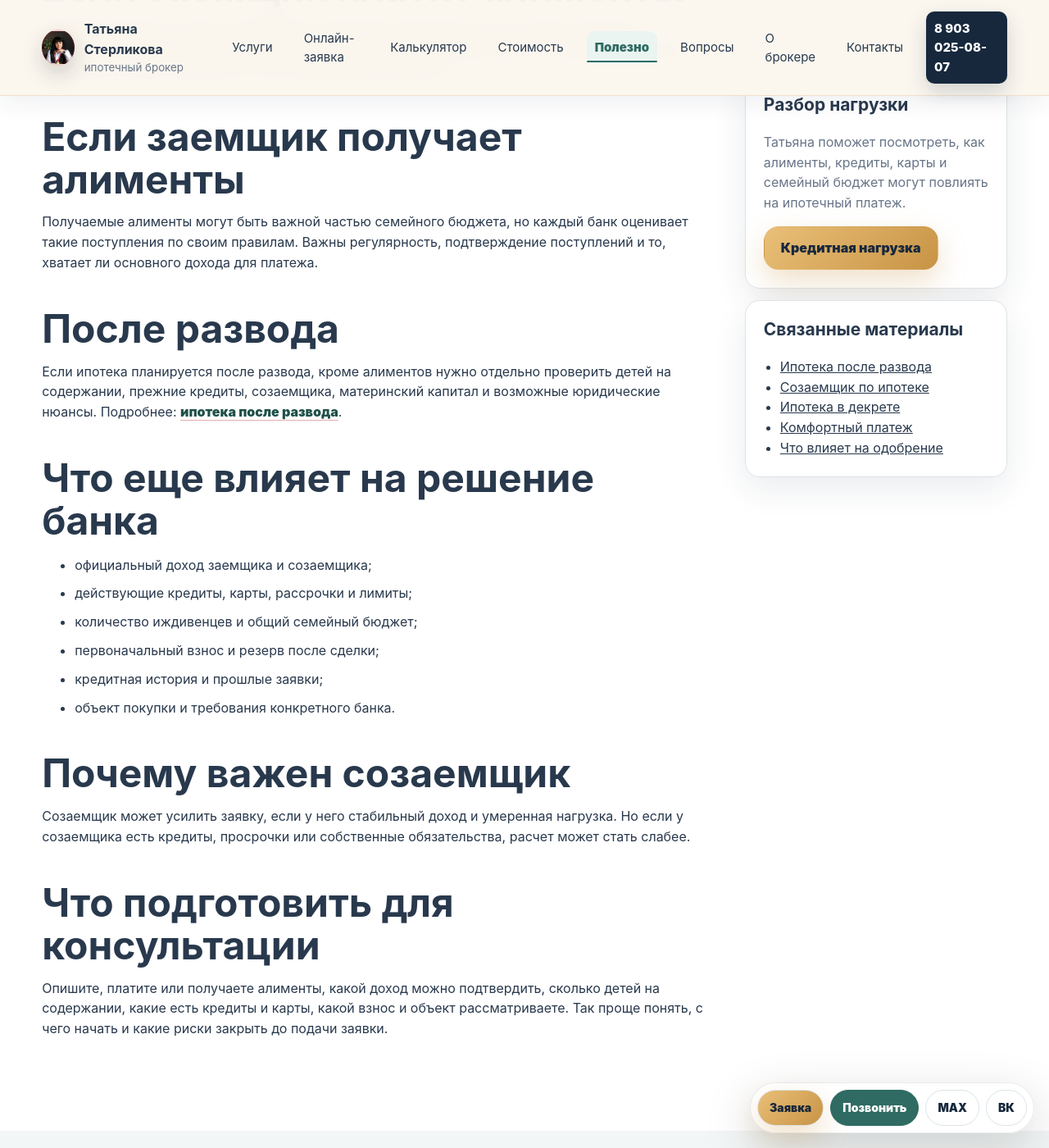
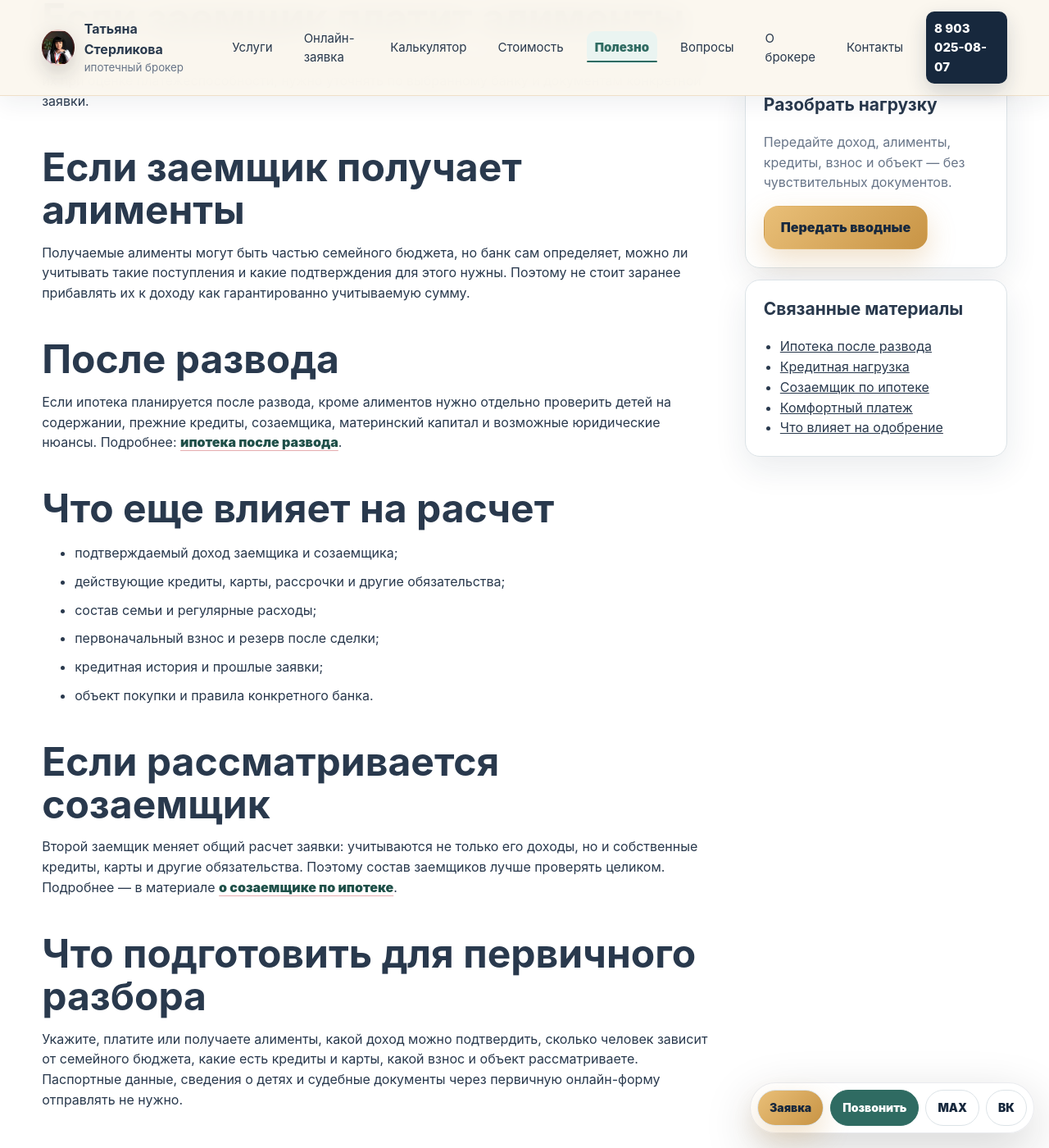
Before and after one commit to deputat36/broker, a Jekyll site: the page built from polezno/ipoteka-s-alimentami.md, in a window 1280 px wide and 1400 px high, scrolled down 1032 px. Shown: the whole window at 82% size. Built offline with Jekyll 4.4.1, drawn with Linux system fonts in a browser that asks for light colours; some of the changed text lies outside the part shown.

Commit message:
Усилить маршрут ипотеки с алиментами (#84)
Добавить измеримый handoff, нейтрализовать универсальные банковские формулировки и защитить чувствительные семейные данные на первичном этапе.

```diff
--- a/polezno/ipoteka-s-alimentami.md
+++ b/polezno/ipoteka-s-alimentami.md
@@ -1,7 +1,7 @@
 ---
 layout: "default"
 title: "Ипотека с алиментами | Татьяна Стерликова"
-description: "Как алименты могут влиять на ипотеку: если заемщик платит или получает алименты, как банк смотрит доход, обязательства, детей, созаемщика и платеж."
+description: "Как алименты могут влиять на ипотеку: что проверить, если заемщик платит или получает алименты, как учитывать семейный бюджет, кредиты, созаемщика и платеж."
 permalink: "/polezno/ipoteka-s-alimentami/"
 breadcrumb: "Ипотека с алиментами"
 og_type: "article"
@@ -11,9 +11,9 @@
 <section class="page-hero section">
   <p class="eyebrow">Доход и обязательства</p>
   <h1>Ипотека с алиментами: что проверить до заявки</h1>
-  <p class="lead">Алименты могут влиять на ипотечную заявку по-разному: для одного заемщика это обязательный расход, для другого — возможный доход семьи. Банк смотрит всю картину: доход, нагрузку, детей, созаемщика и объект.</p>
+  <p class="lead">Если в семейном бюджете есть алименты, важно заранее отделить регулярные обязательства от подтверждаемых поступлений и посмотреть всю финансовую картину. Как конкретный банк учитывает эти суммы, зависит от его правил и документов.</p>
   <div class="hero-actions">
-    <a class="btn btn-primary" href="{{ '/konsultaciya/' | relative_url }}">Разобрать ситуацию</a>
+    <a class="btn btn-primary" href="{{ '/online-zayavka/' | relative_url }}?source={{ page.url | url_encode }}&amp;scenario={{ 'Другая ситуация' | url_encode }}&amp;placement=alimony_hero">Разобрать ситуацию онлайн</a>
     <a class="btn btn-secondary" href="tel:+79030250807">Позвонить Татьяне</a>
   </div>
 </section>
@@ -21,43 +21,43 @@
 <section class="section content-layout">
   <article class="content-main">
     <h2>Если заемщик платит алименты</h2>
-    <p>Для банка алименты обычно выглядят как регулярное обязательство. Это может уменьшить свободный доход, из которого рассчитывается будущий ипотечный платеж. Поэтому важно заранее понимать не только зарплату, но и все ежемесячные расходы.</p>
+    <p>Такие платежи нужно включить в картину регулярных обязательств семьи. Как именно банк учитывает их при оценке платежеспособности, нужно уточнять по выбранному банку и документам конкретной заявки.</p>
 
     <h2>Если заемщик получает алименты</h2>
-    <p>Получаемые алименты могут быть важной частью семейного бюджета, но каждый банк оценивает такие поступления по своим правилам. Важны регулярность, подтверждение поступлений и то, хватает ли основного дохода для платежа.</p>
+    <p>Получаемые алименты могут быть частью семейного бюджета, но банк сам определяет, можно ли учитывать такие поступления и какие подтверждения для этого нужны. Поэтому не стоит заранее прибавлять их к доходу как гарантированно учитываемую сумму.</p>
 
     <h2>После развода</h2>
     <p>Если ипотека планируется после развода, кроме алиментов нужно отдельно проверить детей на содержании, прежние кредиты, созаемщика, материнский капитал и возможные юридические нюансы. Подробнее: <a class="text-link" href="{{ '/polezno/ipoteka-posle-razvoda/' | relative_url }}">ипотека после развода</a>.</p>
 
-    <h2>Что еще влияет на решение банка</h2>
+    <h2>Что еще влияет на расчет</h2>
     <ul>
-      <li>официальный доход заемщика и созаемщика;</li>
-      <li>действующие кредиты, карты, рассрочки и лимиты;</li>
-      <li>количество иждивенцев и общий семейный бюджет;</li>
+      <li>подтверждаемый доход заемщика и созаемщика;</li>
+      <li>действующие кредиты, карты, рассрочки и другие обязательства;</li>
+      <li>состав семьи и регулярные расходы;</li>
       <li>первоначальный взнос и резерв после сделки;</li>
       <li>кредитная история и прошлые заявки;</li>
-      <li>объект покупки и требования конкретного банка.</li>
+      <li>объект покупки и правила конкретного банка.</li>
     </ul>
 
-    <h2>Почему важен созаемщик</h2>
-    <p>Созаемщик может усилить заявку, если у него стабильный доход и умеренная нагрузка. Но если у созаемщика есть кредиты, просрочки или собственные обязательства, расчет может стать слабее.</p>
+    <h2>Если рассматривается созаемщик</h2>
+    <p>Второй заемщик меняет общий расчет заявки: учитываются не только его доходы, но и собственные кредиты, карты и другие обязательства. Поэтому состав заемщиков лучше проверять целиком. Подробнее — в материале <a class="text-link" href="{{ '/polezno/sozaemshchik-po-ipoteke/' | relative_url }}">о созаемщике по ипотеке</a>.</p>
 
-    <h2>Что подготовить для консультации</h2>
-    <p>Опишите, платите или получаете алименты, какой доход можно подтвердить, сколько детей на содержании, какие есть кредиты и карты, какой взнос и объект рассматриваете. Так проще понять, с чего начать и какие риски закрыть до подачи заявки.</p>
+    <h2>Что подготовить для первичного разбора</h2>
+    <p>Укажите, платите или получаете алименты, какой доход можно подтвердить, сколько человек зависит от семейного бюджета, какие есть кредиты и карты, какой взнос и объект рассматриваете. Паспортные данные, сведения о детях и судебные документы через первичную онлайн-форму отправлять не нужно.</p>
   </article>
 
   <aside class="sidebar">
     <div class="seo-panel">
-      <h3>Разбор нагрузки</h3>
-      <p>Татьяна поможет посмотреть, как алименты, кредиты, карты и семейный бюджет могут повлиять на ипотечный платеж.</p>
-      <a class="btn btn-primary" href="{{ '/polezno/kreditnaya-nagruzka-pered-ipotekoy/' | relative_url }}">Кредитная нагрузка</a>
+      <h3>Разобрать нагрузку</h3>
+      <p>Передайте доход, алименты, кредиты, взнос и объект — без чувствительных документов.</p>
+      <a class="btn btn-primary" href="{{ '/online-zayavka/' | relative_url }}?source={{ page.url | url_encode }}&amp;scenario={{ 'Другая ситуация' | url_encode }}&amp;placement=alimony_sidebar">Передать вводные</a>
     </div>
     <div class="seo-panel">
       <h3>Связанные материалы</h3>
       <ul>
         <li><a href="{{ '/polezno/ipoteka-posle-razvoda/' | relative_url }}">Ипотека после развода</a></li>
+        <li><a href="{{ '/polezno/kreditnaya-nagruzka-pered-ipotekoy/' | relative_url }}">Кредитная нагрузка</a></li>
         <li><a href="{{ '/polezno/sozaemshchik-po-ipoteke/' | relative_url }}">Созаемщик по ипотеке</a></li>
-        <li><a href="{{ '/polezno/ipoteka-v-dekrete/' | relative_url }}">Ипотека в декрете</a></li>
         <li><a href="{{ '/polezno/kak-ponyat-komfortnyy-platezh-po-ipoteke/' | relative_url }}">Комфортный платеж</a></li>
         <li><a href="{{ '/polezno/chto-vliyaet-na-odobrenie-ipoteki/' | relative_url }}">Что влияет на одобрение</a></li>
       </ul>
@@ -66,41 +66,35 @@
 </section>
 
 <section class="section muted">
-  <div class="section-head">
-    <p class="eyebrow">Чек-лист</p>
-    <h2>Что проверить заранее</h2>
-  </div>
+  <div class="section-head"><p class="eyebrow">Чек-лист</p><h2>Что проверить заранее</h2></div>
   <div class="checklist">
-    <div><strong>1</strong><span>Алименты являются расходом или поступлением в вашей ситуации.</span></div>
-    <div><strong>2</strong><span>Какие суммы можно подтвердить документами и выписками.</span></div>
-    <div><strong>3</strong><span>Какая общая кредитная нагрузка с учетом карт, кредитов и рассрочек.</span></div>
-    <div><strong>4</strong><span>Есть ли созаемщик и как банк может оценить его доход и обязательства.</span></div>
+    <div><strong>1</strong><span>Алименты являются регулярным расходом или поступлением в вашей ситуации.</span></div>
+    <div><strong>2</strong><span>Какие суммы и документы банк готов учитывать в конкретной заявке.</span></div>
+    <div><strong>3</strong><span>Какая общая нагрузка с учетом кредитов, карт и рассрочек.</span></div>
+    <div><strong>4</strong><span>Есть ли созаемщик и как меняется общий финансовый расчет.</span></div>
     <div><strong>5</strong><span>Хватает ли бюджета на платеж, сделку и резерв после покупки.</span></div>
   </div>
 </section>
 
 <section class="section related-section">
-  <div class="section-head">
-    <p class="eyebrow">Продолжить подготовку</p>
-    <h2>Материалы по доходу и нагрузке</h2>
-  </div>
+  <div class="section-head"><p class="eyebrow">Продолжить подготовку</p><h2>Материалы по доходу и нагрузке</h2></div>
   <div class="grid cards-4">
-    <article class="card"><h3><a href="{{ '/polezno/kreditnaya-nagruzka-pered-ipotekoy/' | relative_url }}">Кредитная нагрузка</a></h3><p>Как кредиты, карты и платежи влияют на заявку.</p></article>
-    <article class="card"><h3><a href="{{ '/polezno/ipoteka-posle-razvoda/' | relative_url }}">После развода</a></h3><p>Доход, алименты, дети, созаемщик и юридические нюансы.</p></article>
-    <article class="card"><h3><a href="{{ '/polezno/sozaemshchik-po-ipoteke/' | relative_url }}">Созаемщик</a></h3><p>Когда второй заемщик помогает, а когда усложняет расчет.</p></article>
-    <article class="card"><h3><a href="{{ '/konsultaciya/' | relative_url }}">Консультация</a></h3><p>Первичный разбор дохода, алиментов, нагрузки и объекта.</p></article>
+    <article class="card"><h3><a href="{{ '/polezno/kreditnaya-nagruzka-pered-ipotekoy/' | relative_url }}">Кредитная нагрузка</a></h3><p>Как собрать действующие обязательства до ипотечной заявки.</p></article>
+    <article class="card"><h3><a href="{{ '/polezno/ipoteka-posle-razvoda/' | relative_url }}">После развода</a></h3><p>Доход, алименты, дети, созаемщик и связанные вопросы.</p></article>
+    <article class="card"><h3><a href="{{ '/polezno/sozaemshchik-po-ipoteke/' | relative_url }}">Созаемщик</a></h3><p>Как проверить общий профиль участников до совместной заявки.</p></article>
+    <article class="card"><h3><a href="{{ '/konsultaciya/' | relative_url }}">Консультация</a></h3><p>Первичный разбор дохода, нагрузки, взноса и объекта.</p></article>
   </div>
 </section>
 
 <section class="section cta-section">
   <div>
     <p class="eyebrow">Есть алименты в бюджете?</p>
-    <h2>Проверьте расчет до подачи заявки</h2>
-    <p>Позвоните или напишите Татьяне: доход, алименты, кредиты, карты, взнос, объект и были ли заявки в банки.</p>
+    <h2>Сначала соберите финансовую картину</h2>
+    <p>Укажите доход, алименты, кредиты, карты, взнос и объект. Как эти данные учитываются в решении, определяет конкретный банк.</p>
   </div>
   <div class="cta-actions">
-    <a class="btn btn-primary" href="tel:+79030250807">8 903 025-08-07</a>
-    <button class="btn btn-secondary" type="button" data-copy-phone>MAX</button>
+    <a class="btn btn-primary" href="{{ '/online-zayavka/' | relative_url }}?source={{ page.url | url_encode }}&amp;scenario={{ 'Другая ситуация' | url_encode }}&amp;placement=alimony_final">Разобрать ситуацию</a>
+    <a class="btn btn-secondary" href="tel:+79030250807">Позвонить</a>
     <a class="btn btn-secondary" href="https://vk.com/tatyanasterlikova" rel="noopener">ВК</a>
   </div>
 </section>
```
